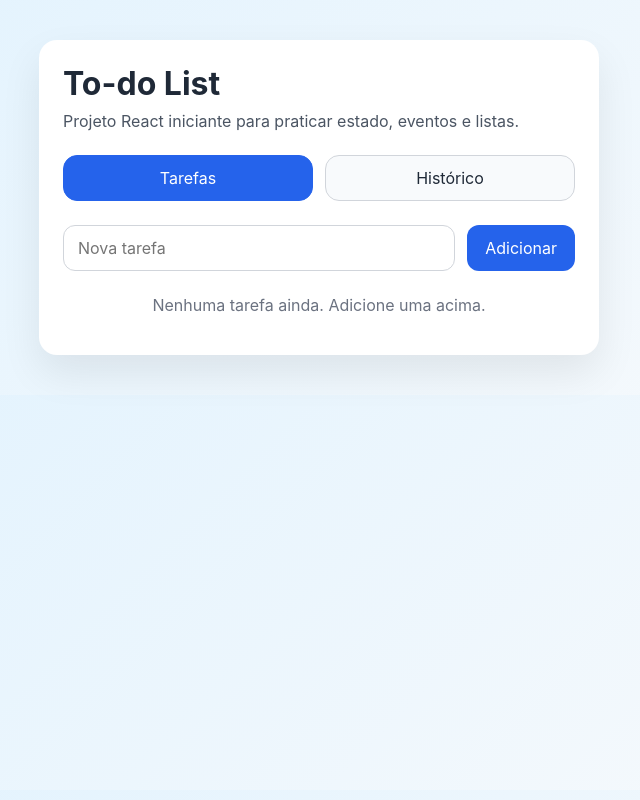
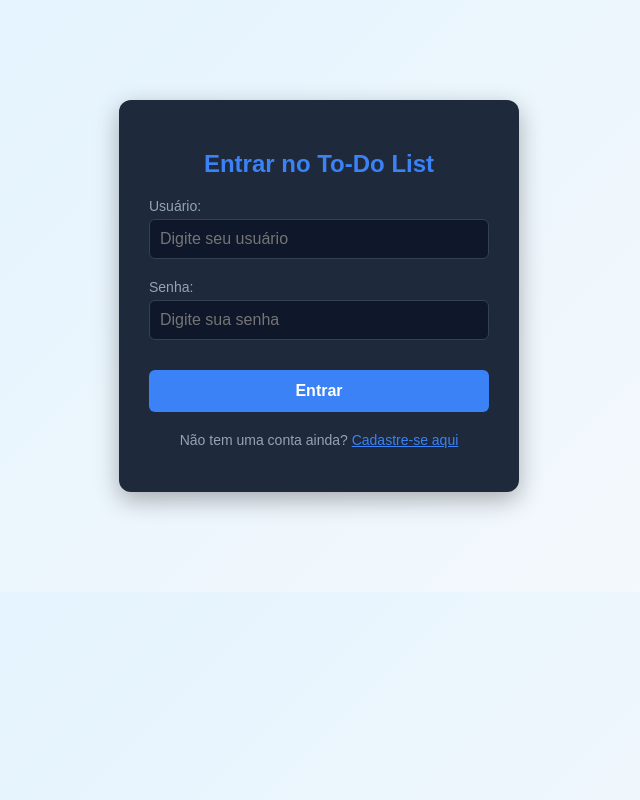
Before and after one commit to WellenSilveira/to-do-list, a React (Vite) app: page / in a window 1280 px wide. Shown: the whole page, without its empty margins (321-961 px from the left). Built offline with nearby package versions, Linux system fonts and the light colour scheme.

Commit message:
add cad e log de usuario

```diff
--- a/src/App.jsx
+++ b/src/App.jsx
@@ -1,7 +1,12 @@
-import { useState } from 'react';
+import { useState, useEffect } from 'react';
+import Auth from './view/auth.jsx'; // Caminho baseado na sua estrutura de arquivos
 import './App.css';
 
 function App() {
+  // --- ESTADOS DE AUTENTICAÇÃO ---
+  const [user, setUser] = useState('');
+
+  // --- ESTADOS DO TO-DO LIST ---
   const [page, setPage] = useState('tasks');
   const [task, setTask] = useState('');
   const [todos, setTodos] = useState([]);
@@ -9,6 +14,43 @@ function App() {
   const [removedTasks, setRemovedTasks] = useState([]);
   const [historySearch, setHistorySearch] = useState('');
 
+  // 1. EFEITO: Verifica se já existe um usuário logado ao abrir o app
+  useEffect(() => {
+    const loggedUser = localStorage.getItem('usuario_atual');
+    if (loggedUser) {
+      setUser(loggedUser);
+    }
+  }, []);
+
+  // 2. EFEITO: Sempre que o usuário logar/mudar, carrega o histórico específico dele
+  useEffect(() => {
+    if (user) {
+      const savedTodos = localStorage.getItem(`todos_${user}`);
+      const savedCompleted = localStorage.getItem(`completed_${user}`);
+      const savedRemoved = localStorage.getItem(`removed_${user}`);
+
+      setTodos(savedTodos ? JSON.parse(savedTodos) : []);
+      setCompletedTasks(savedCompleted ? JSON.parse(savedCompleted) : []);
+      setRemovedTasks(savedRemoved ? JSON.parse(savedRemoved) : []);
+    }
+  }, [user]);
+
+  // 3. EFEITO: Salva as listas locais automaticamente sempre que houver modificações
+  useEffect(() => {
+    if (user) {
+      localStorage.setItem(`todos_${user}`, JSON.stringify(todos));
+      localStorage.setItem(`completed_${user}`, JSON.stringify(completedTasks));
+      localStorage.setItem(`removed_${user}`, JSON.stringify(removedTasks));
+    }
+  }, [todos, completedTasks, removedTasks, user]);
+
+  // --- FUNÇÕES DE LOGOUT ---
+  const handleLogout = () => {
+    localStorage.removeItem('usuario_atual');
+    setUser('');
+  };
+
+  // --- FUNÇÕES DO TO-DO LIST ---
   const handleAddTask = () => {
     if (!task.trim()) return;
     setTodos((current) => [
@@ -55,8 +97,25 @@ function App() {
     }
   };
 
+  // --- RENDERIZAÇÃO CONDICIONAL ---
+  // Se não houver usuário ativo, bloqueia o app e mostra a tela de Login/Cadastro
+  if (!user) {
+    return <Auth onLoginSuccess={(username) => setUser(username)} />;
+  }
+
+  // Se o usuário estiver logado, exibe o To-Do List completo com os dados dele
   return (
     <div className="app-container">
+      {/* Barra de usuário no topo */}
+      <div style={{ display: 'flex', justifyContent: 'space-between', alignItems: 'center', padding: '10px 0', borderBottom: '1px solid rgba(255,255,255,0.1)', marginBottom: '20px' }}>
+        <span style={{ fontSize: '14px', color: '#94a3b8' }}>
+          Conectado como: <strong style={{ color: '#3b82f6' }}>{user}</strong>
+        </span>
+        <button onClick={handleLogout} style={{ background: 'none', border: 'none', color: '#ef4444', cursor: 'pointer', textDecoration: 'underline', fontSize: '14px' }}>
+          Sair da Conta
+        </button>
+      </div>
+
       <header>
         <h1>To-do List</h1>
         <p>Projeto React iniciante para praticar estado, eventos e listas.</p>
--- /dev/null
+++ b/src/view/auth.jsx
@@ -0,0 +1,197 @@
+import { useState } from 'react';
+
+function Auth({ onLoginSuccess }) {
+  const [isRegistering, setIsRegistering] = useState(false); // Altera entre Login (false) e Cadastro (true)
+  const [username, setUsername] = useState('');
+  const [password, setPassword] = useState('');
+  const [error, setError] = useState('');
+
+  // Função para buscar a lista global de usuários no LocalStorage
+  const getRegisteredUsers = () => {
+    const users = localStorage.getItem('usuarios_registrados');
+    return users ? JSON.parse(users) : [];
+  };
+
+  // --- FUNÇÃO DE CADASTRO ---
+  const handleRegister = (e) => {
+    e.preventDefault();
+    setError('');
+
+    if (!username.trim() || !password.trim()) {
+      setError('Por favor, preencha todos os campos!');
+      return;
+    }
+
+    const currentUsers = getRegisteredUsers();
+
+    // Evita nomes duplicados
+    const userExists = currentUsers.some(u => u.username.toLowerCase() === username.trim().toLowerCase());
+    if (userExists) {
+      setError('Este nome de usuário já está sendo usado.');
+      return;
+    }
+
+    // Adiciona o novo usuário
+    const newUser = { username: username.trim(), password: password };
+    const updatedUsers = [...currentUsers, newUser];
+    localStorage.setItem('usuarios_registrados', JSON.stringify(updatedUsers));
+
+    alert('Cadastro realizado com sucesso! Agora faça o seu login.');
+    setIsRegistering(false); // Muda automaticamente para a tela de login
+    setPassword('');
+  };
+
+  // --- FUNÇÃO DE LOGIN ---
+  const handleLogin = (e) => {
+    e.preventDefault();
+    setError('');
+
+    if (!username.trim() || !password.trim()) {
+      setError('Por favor, preencha todos os campos!');
+      return;
+    }
+
+    const currentUsers = getRegisteredUsers();
+
+    // Procura por um usuário com o mesmo nome e senha digitados
+    const validUser = currentUsers.find(
+      u => u.username.toLowerCase() === username.trim().toLowerCase() && u.password === password
+    );
+
+    if (!validUser) {
+      setError('Usuário ou senha incorretos.');
+      return;
+    }
+
+    // Salva quem é o usuário ativo no navegador
+    localStorage.setItem('usuario_atual', validUser.username);
+
+    // Avisa o App.jsx que o login deu certo para liberar o To-Do List
+    onLoginSuccess(validUser.username);
+  };
+
+  return (
+    <div className="auth-container" style={styles.container}>
+      {/* O título muda dinamicamente dependendo do estado */}
+      <h2 style={styles.titulo}>{isRegistering ? 'Criar Nova Conta' : 'Entrar no To-Do List'}</h2>
+
+      {error && <p style={styles.erro}>{error}</p>}
+
+      <form onSubmit={isRegistering ? handleRegister : handleLogin} style={styles.formulario}>
+        <div style={styles.campo}>
+          <label style={styles.label}>Usuário:</label>
+          <input
+            type="text"
+            placeholder="Digite seu usuário"
+            value={username}
+            onChange={(e) => setUsername(e.target.value)}
+            style={styles.input}
+          />
+        </div>
+
+        <div style={styles.campo}>
+          <label style={styles.label}>Senha:</label>
+          <input
+            type="password"
+            placeholder="Digite sua senha"
+            value={password}
+            onChange={(e) => setPassword(e.target.value)}
+            style={styles.input}
+          />
+        </div>
+
+        <button type="submit" style={styles.botao}>
+          {isRegistering ? 'Cadastrar Conta' : 'Entrar'}
+        </button>
+      </form>
+
+      {/* O clique agora usa !isRegistering para alternar perfeitamente */}
+      <p style={styles.textoAlternar}>
+        {isRegistering ? 'Já tem uma conta?' : 'Não tem uma conta ainda?'} {' '}
+        <span
+          style={styles.link}
+          onClick={() => {
+            setIsRegistering(!isRegistering); // Corrigido aqui!
+            setError('');
+            setPassword('');
+            setUsername('');
+          }}
+        >
+          {isRegistering ? 'Faça login aqui' : 'Cadastre-se aqui'}
+        </span>
+      </p>
+    </div>
+  );
+}
+
+// Estilos alinhados com o padrão do seu layout escuro
+const styles = {
+  container: {
+    maxWidth: '400px',
+    margin: '100px auto',
+    padding: '30px',
+    backgroundColor: '#1e293b',
+    borderRadius: '12px',
+    boxShadow: '0 8px 24px rgba(0, 0, 0, 0.3)',
+    color: '#f8fafc',
+    fontFamily: 'sans-serif'
+  },
+  titulo: {
+    textAlign: 'center',
+    marginBottom: '20px',
+    color: '#3b82f6'
+  },
+  formulario: {
+    display: 'flex',
+    flexDirection: 'column',
+    gap: '20px'
+  },
+  campo: {
+    display: 'flex',
+    flexDirection: 'column',
+    gap: '5px'
+  },
+  label: {
+    fontSize: '14px',
+    color: '#94a3b8'
+  },
+  input: {
+    padding: '10px',
+    borderRadius: '6px',
+    border: '1px solid #334155',
+    backgroundColor: '#0f172a',
+    color: '#fff',
+    fontSize: '16px'
+  },
+  botao: {
+    padding: '12px',
+    borderRadius: '6px',
+    border: 'none',
+    backgroundColor: '#3b82f6',
+    color: '#fff',
+    fontWeight: 'bold',
+    fontSize: '16px',
+    cursor: 'pointer',
+    marginTop: '10px'
+  },
+  erro: {
+    color: '#ef4444',
+    fontWeight: 'bold',
+    textAlign: 'center',
+    fontSize: '14px',
+    marginBottom: '15px'
+  },
+  textoAlternar: {
+    textAlign: 'center',
+    marginTop: '20px',
+    fontSize: '14px',
+    color: '#94a3b8'
+  },
+  link: {
+    color: '#3b82f6',
+    cursor: 'pointer',
+    textDecoration: 'underline'
+  }
+};
+
+export default Auth;
--- a/vite.config.js
+++ b/vite.config.js
@@ -3,4 +3,5 @@ import react from '@vitejs/plugin-react';
 
 export default defineConfig({
   plugins: [react()],
+  base: "/to-do-list/",
 });
```
Lines whose indentation alone changed are shown as unchanged.
